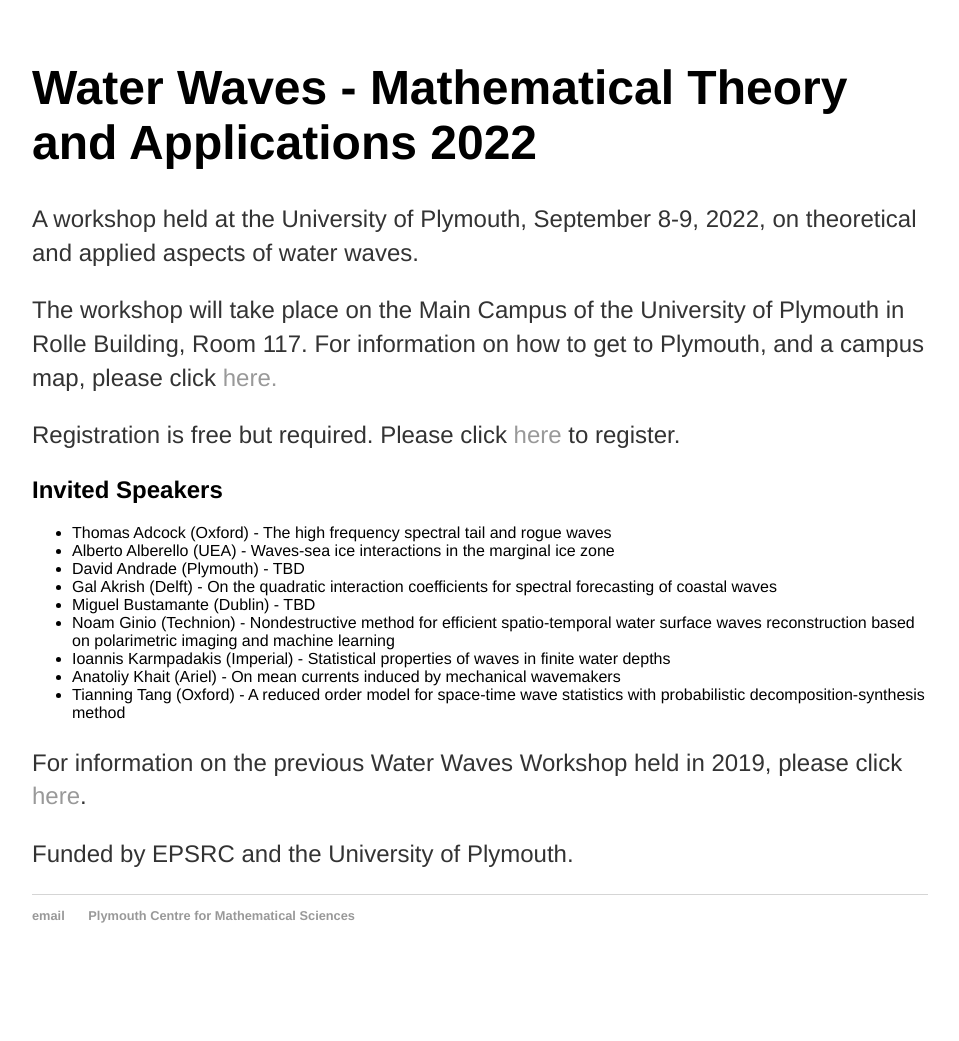
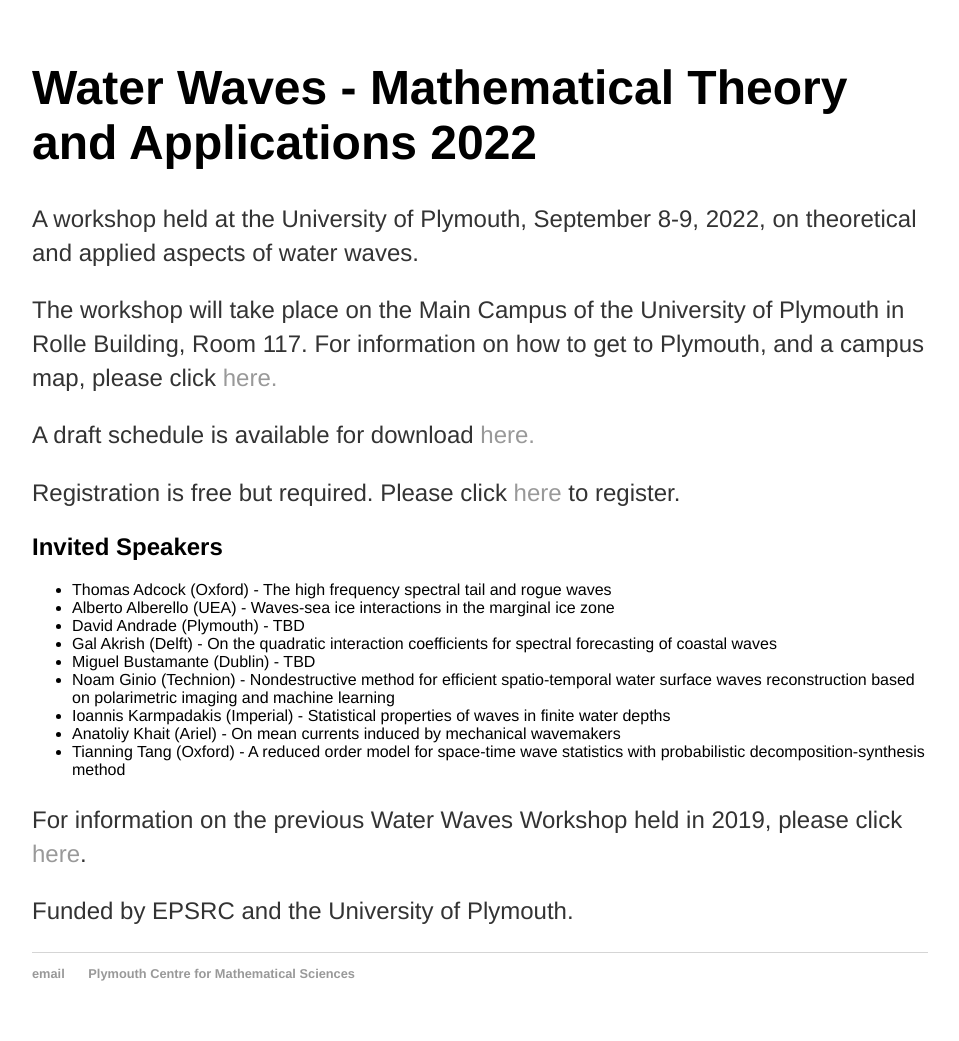
Before and after one commit to rstuhlmeier/rstuhlmeier.github.io, a Jekyll site: the page built from conferences/workshop2.html, in a window 1280 px wide. Shown: the whole page, without its empty margins (160-1119 px from the left). Built offline with Jekyll 4.4.1, drawn with Linux system fonts in a browser that asks for light colours; before the commit the page ends 983 px from its top, so only the background shows below that.

Commit message:
Update workshop2.html

```diff
--- a/conferences/workshop2.html
+++ b/conferences/workshop2.html
@@ -9,6 +9,7 @@ title: Workshop Water Waves 2022 - Mathematical Theory and Applications
 
 <p>The workshop will take place on the Main Campus of the University of Plymouth in Rolle Building, Room 117. For information on how to get to Plymouth, and a campus map, please click <a href="https://www.plymouth.ac.uk/about-us/visit/our-campuses">here.</a></p>
 
+<p>A draft schedule is available for download <a href="WWW2022_Schedule.pdf">here.</a></p>
 
 <p>Registration is free but required. Please click <a href="https://forms.gle/cJCqVYpdQpCw4PrB9">here</a> to register.</p>
 
```
